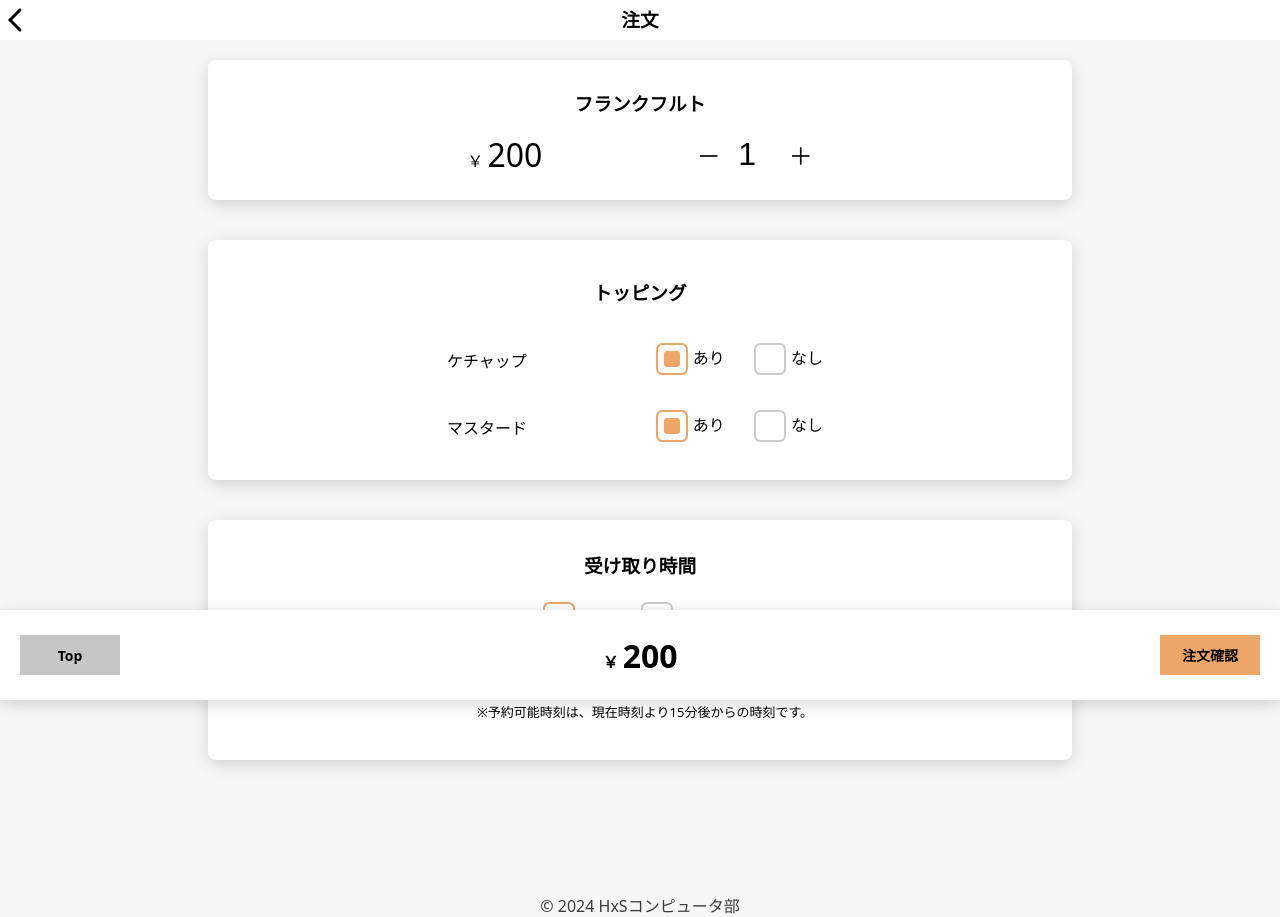
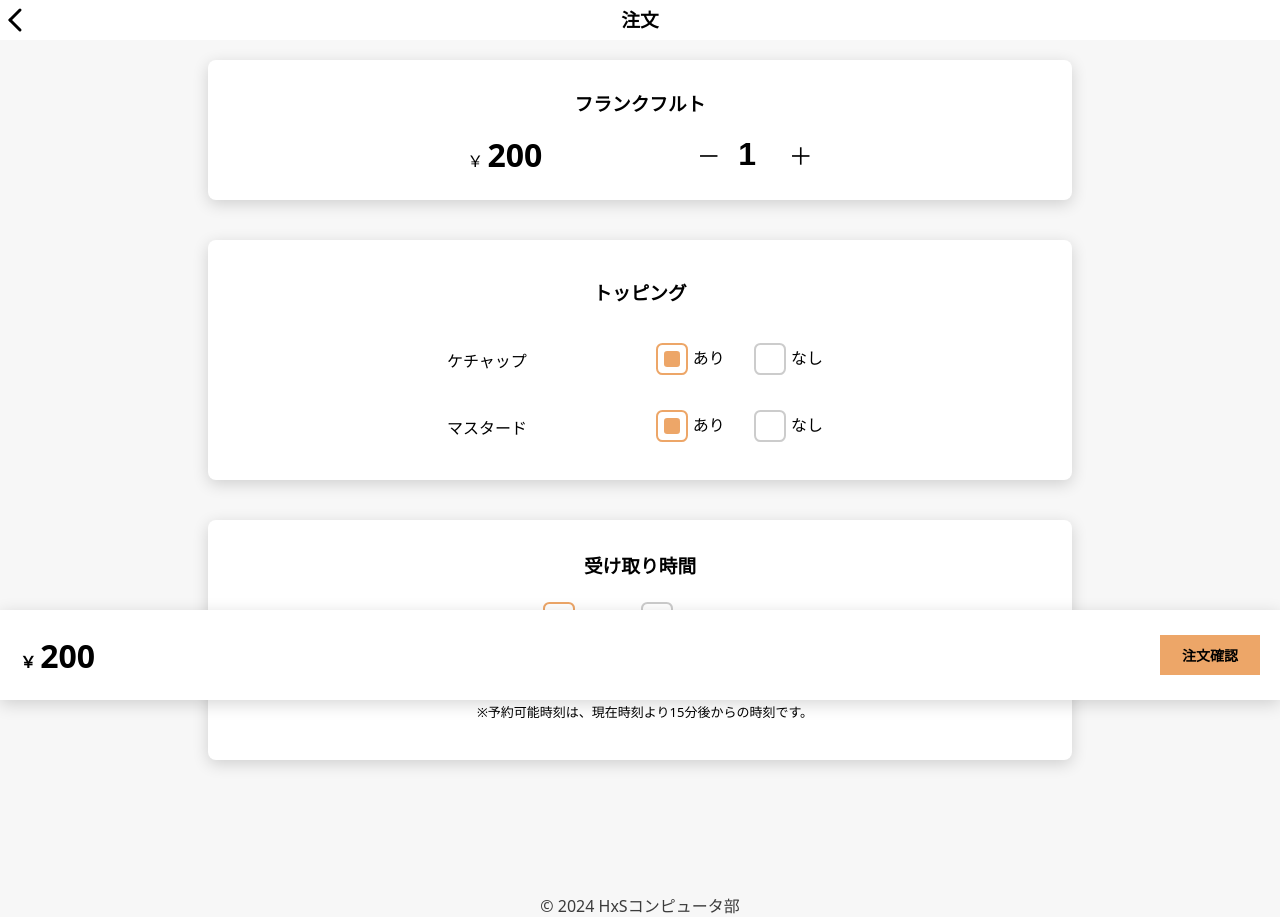
Before and after one commit to oithxs/mobile-order-2024, a Flask app: page /order in a window 1280 px wide. Shown: the part 100-1017 px from the top of the page. Run offline with Flask 3, Linux system fonts and the light colour scheme.

Commit message:
大きめの文字をboldに変更

```diff
--- a/Flask/static/css/user/confirm.css
+++ b/Flask/static/css/user/confirm.css
@@ -33,6 +33,7 @@ main{
 
 .large{
     font-size: 32px;
+    font-weight: bold;
 }
 
 .medium{
--- a/Flask/static/css/user/order.css
+++ b/Flask/static/css/user/order.css
@@ -59,6 +59,7 @@ main{
 
 .large{
     font-size: 32px;
+    font-weight: bold;
 }
 
 .inputContents{
--- a/Flask/templates/user/order.html
+++ b/Flask/templates/user/order.html
@@ -86,9 +86,9 @@
                 </div>
                 <div class="footerMenu">
                     <div class="footerContents">
-                        <div class="pageButton" id="backToTop" onclick="window.location.href = '/top';">
+                        <!-- <div class="pageButton" id="backToTop" onclick="window.location.href = '/top';">
                             <span>Top</span>
-                        </div>
+                        </div> -->
                         <div class="resultMoney">
                             <span>￥</span>
                             <span id="resultMoney" class="large">200</span>
```
Also changed, not shown: Flask/static/css/user/result.css (+1 -20 lines).
